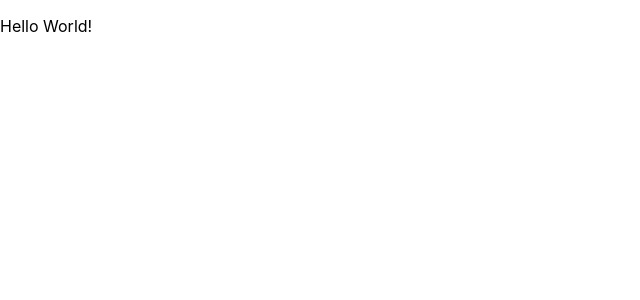
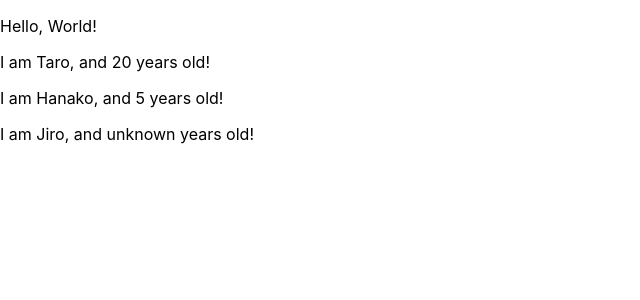
Before and after one commit to tsukada-t/react-app, a React (Create React App) app: page / in a window 1280 px wide. Shown: the top 300 px of the page, without its empty margins (0-640 px from the left). Built offline with nearby package versions, Linux system fonts and the light colour scheme.

Commit message:
learn props of component

```diff
--- a/src/App.js
+++ b/src/App.js
@@ -1,11 +1,34 @@
-
-
-function App() {
+const App = () => {
+  const profiles = [
+    {
+      name: "Taro", age: 20
+    },
+    {
+      name: "Hanako", age: 5
+    },
+    {
+      name: "Jiro"
+    }
+  ]
   return (
+    <>
+    <p>Hello, World!</p>
     <div>
-      <p>Hello World!</p>
+      {
+        profiles.map((profile, index) => {
+          return <User name={profile.name} age={profile.age} key={index} />
+        })
+      }
     </div>
+    </>
   );
 }
 
+const User = (props) => {
+  const {name = "ゲスト", age = "unknown"} = props;
+  return (
+    <p>I am {name}, and {age} years old!</p>
+  )
+}
+
 export default App;
```
